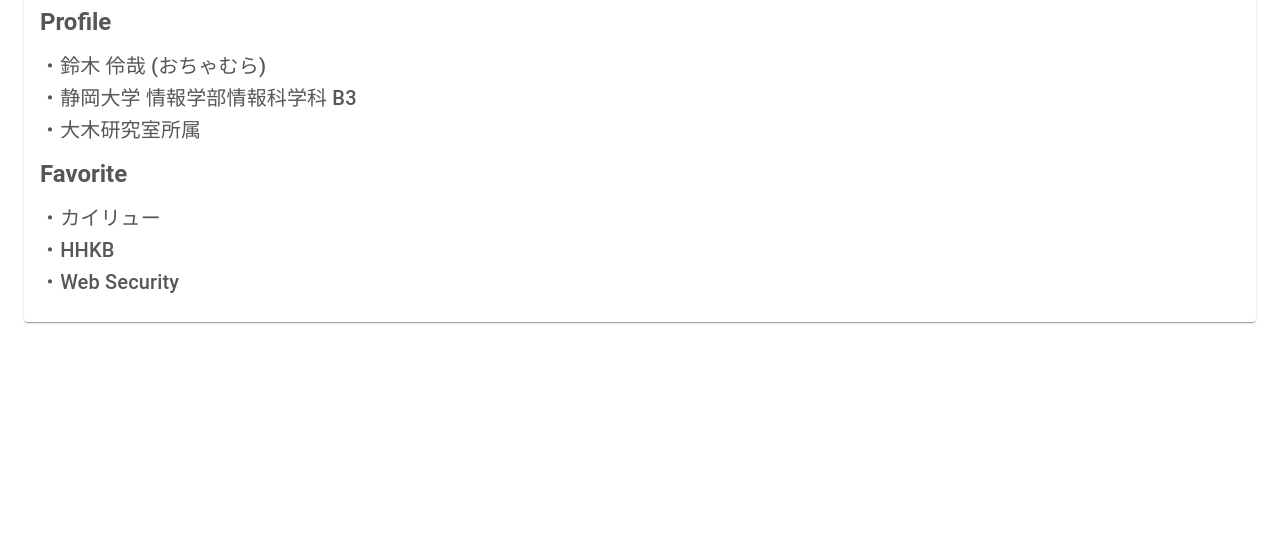
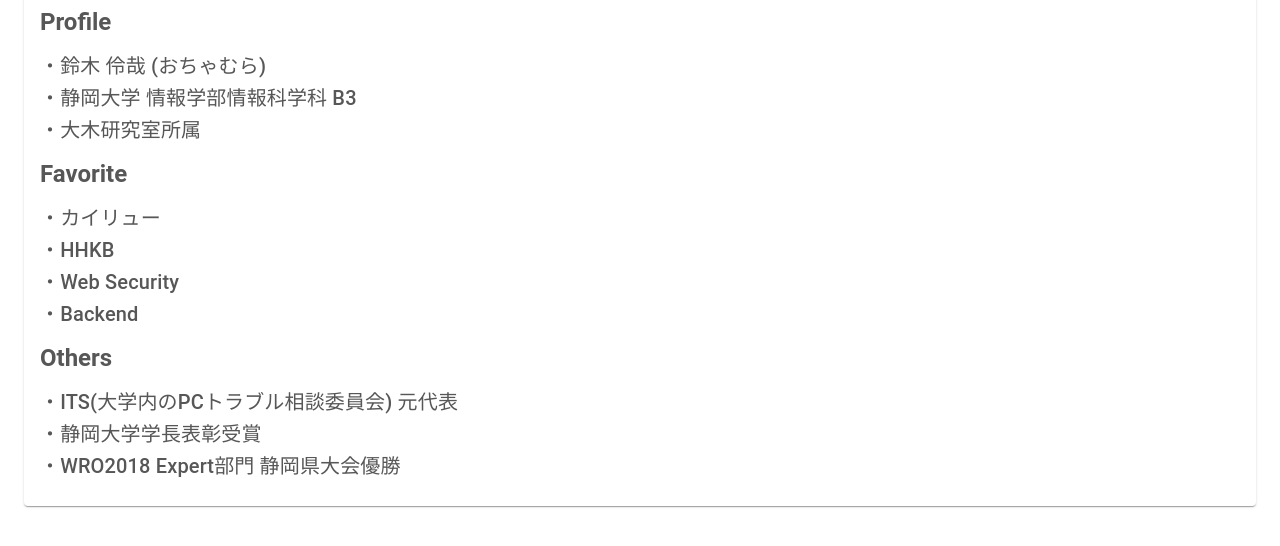
Before and after one commit to otyamura/portfolio, a React (Create React App) app: page / in a window 1280 px wide. Shown: the part 971-1517 px from the top of the page. Built offline with nearby package versions, Linux system fonts and the light colour scheme.

Commit message:
add others

```diff
--- a/src/About.tsx
+++ b/src/About.tsx
@@ -38,6 +38,21 @@ export default function BasicCard() {
         <Typography variant="h6" component="div">
           ・Web Security
         </Typography>
+        <Typography variant="h6" component="div" sx={{ mb: 1.5 }}>
+          ・Backend
+        </Typography>
+        <Typography variant="h5" component="div" sx={{ mb: 1.5, fontWeight: 'bold' }}>
+          Others
+        </Typography>
+        <Typography variant="h6" component="div">
+          ・ITS(大学内のPCトラブル相談委員会) 元代表
+        </Typography>
+        <Typography variant="h6" component="div">
+          ・静岡大学学長表彰受賞
+        </Typography>
+        <Typography variant="h6" component="div">
+          ・WRO2018 Expert部門 静岡県大会優勝
+        </Typography>
       </CardContent>
     </Card>
   );
```
